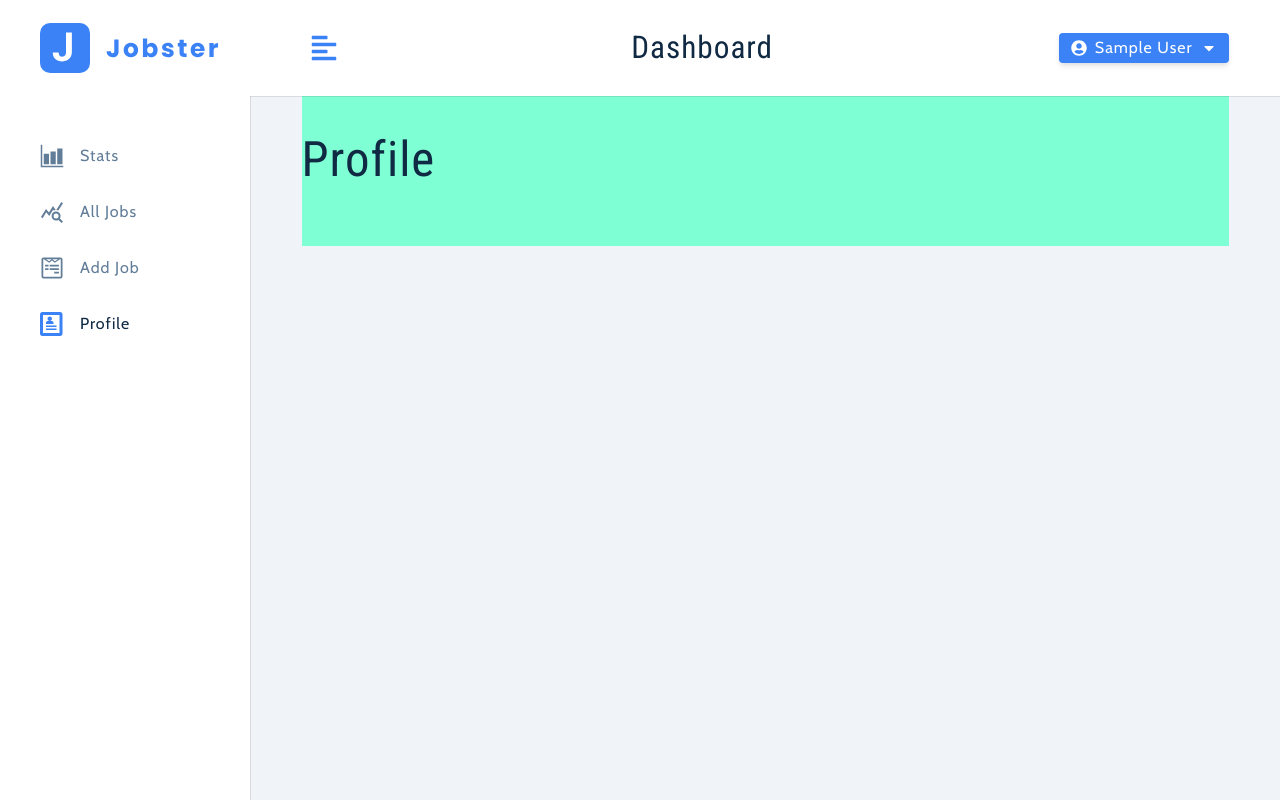
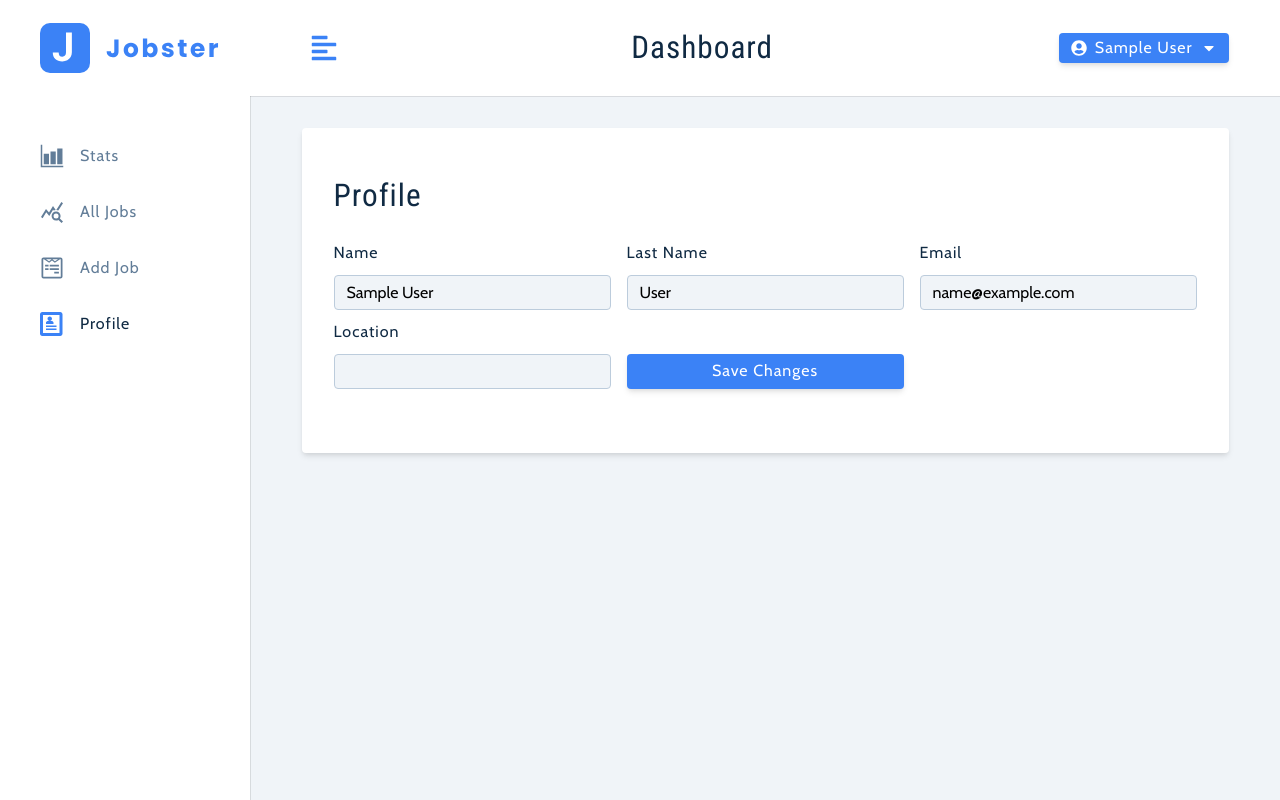
Before and after one commit to priyak1203/jobster, a React (Create React App) app: page /profile in a window 1280 px wide. Built offline with nearby package versions, Linux system fonts and the light colour scheme; sample sign-in values are in the browser's storage.

Commit message:
profile page setup with styles

```diff
--- /dev/null
+++ b/src/assets/wrappers/DashboardFormPage.js
@@ -0,0 +1,51 @@
+import styled from 'styled-components';
+
+const Wrapper = styled.section`
+  border-radius: var(--borderRadius);
+  width: 100%;
+  background: var(--white);
+  padding: 3rem 2rem 4rem;
+  box-shadow: var(--shadow-2);
+  h3 {
+    margin-top: 0;
+  }
+  .form {
+    margin: 0;
+    border-radius: 0;
+    box-shadow: none;
+    padding: 0;
+    max-width: 100%;
+    width: 100%;
+  }
+  .form-row {
+    margin-bottom: 0;
+  }
+  .form-center {
+    display: grid;
+    row-gap: 0.5rem;
+  }
+  .form-center button {
+    align-self: end;
+    height: 35px;
+    margin-top: 1rem;
+  }
+
+  @media (min-width: 992px) {
+    .form-center {
+      grid-template-columns: 1fr 1fr;
+      align-items: center;
+      column-gap: 1rem;
+    }
+  }
+
+  @media (min-width: 1120px) {
+    .form-center {
+      grid-template-columns: 1fr 1fr 1fr;
+    }
+    .form-center button {
+      margin-top: 0;
+    }
+  }
+`;
+
+export default Wrapper;
--- a/src/assets/wrappers/SharedLayout.js
+++ b/src/assets/wrappers/SharedLayout.js
@@ -6,7 +6,6 @@ const Wrapper = styled.section`
     grid-template-columns: 1fr;
   }
   .dashboard-page {
-    background-color: aquamarine;
     width: 90vw;
     margin: 0 auto;
     padding: 2rem 0;
--- a/src/components/FormRow.js
+++ b/src/components/FormRow.js
@@ -1,10 +1,10 @@
 import React from 'react';
 
-const FormRow = ({ name, type, value, handleChange }) => {
+const FormRow = ({ name, type, value, handleChange, labelText }) => {
   return (
     <div className="form-row">
       <label className="form-label" htmlFor={name}>
-        {name}
+        {labelText || name}
       </label>
       <input
         className="form-input"
--- a/src/pages/dashboard/Profile.js
+++ b/src/pages/dashboard/Profile.js
@@ -1,7 +1,59 @@
-import React from 'react';
+import React, { useState } from 'react';
+import { useSelector } from 'react-redux';
+import Wrapper from '../../assets/wrappers/DashboardFormPage';
+import { FormRow } from '../../components';
 
 const Profile = () => {
-  return <h1>Profile</h1>;
+  const { user, isLoading } = useSelector((store) => store.user);
+
+  const [userData, setUserData] = useState({
+    name: user?.name || '',
+    lastName: user?.lastName || '',
+    email: user?.email || '',
+    location: user?.location || '',
+  });
+
+  const handleChange = (e) => {
+    console.log(e.target);
+  };
+
+  return (
+    <Wrapper>
+      <form className="form">
+        <h3>profile</h3>
+        <div className="form-center">
+          <FormRow
+            type="text"
+            name="name"
+            value={userData.name}
+            handleChange={handleChange}
+          />
+          <FormRow
+            type="text"
+            name="lastName"
+            value={userData.lastName}
+            handleChange={handleChange}
+            labelText="last name"
+          />
+          <FormRow
+            type="email"
+            name="email"
+            value={userData.email}
+            handleChange={handleChange}
+          />
+          <FormRow
+            type="text"
+            name="location"
+            value={userData.location}
+            handleChange={handleChange}
+          />
+          <button className="btn btn-block" type="submit" disabled={isLoading}>
+            {isLoading ? 'please wait...' : 'save changes'}
+          </button>
+        </div>
+      </form>
+    </Wrapper>
+  );
 };
 
 export default Profile;
```
